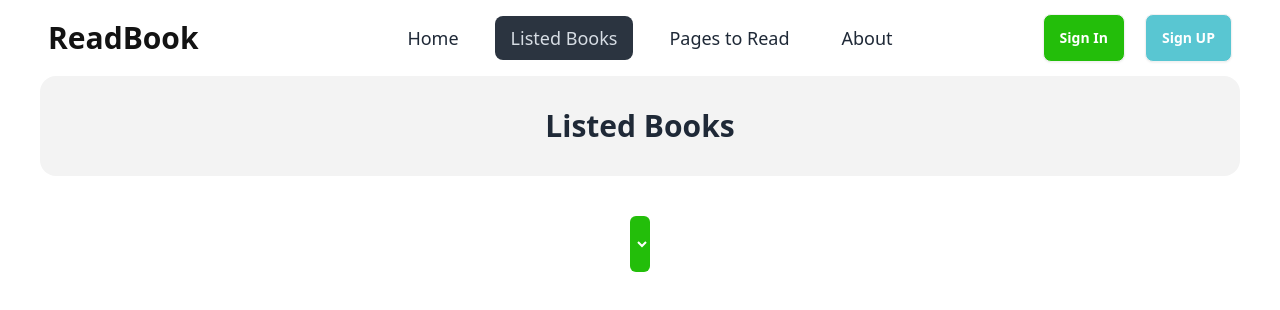
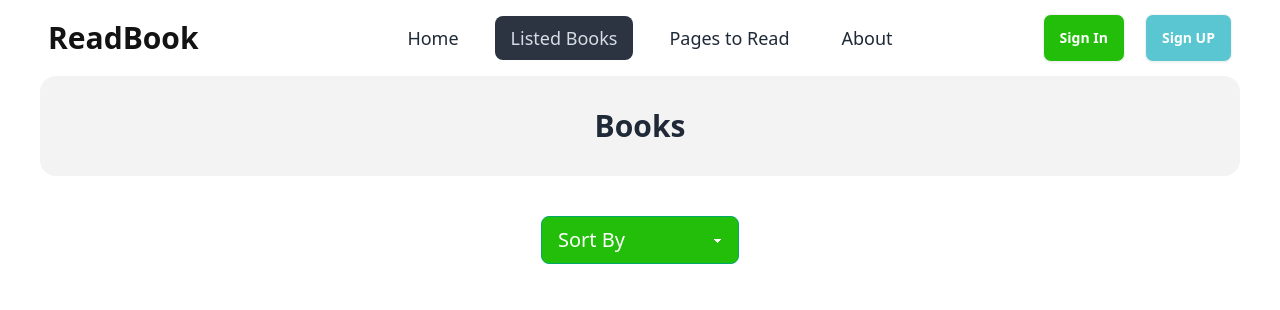
Before and after one commit to Apurbopaul131/BookRead, a React (Vite) app: page /listed-books in a window 1280 px wide. Shown: the top 310 px of the page. Built offline with nearby package versions, Linux system fonts and the light colour scheme.

Commit message:
implement Read,wishlist and sorting

```diff
--- a/src/App.jsx
+++ b/src/App.jsx
@@ -1,23 +1,31 @@
 import { useState } from "react";
 import { Outlet, useLoaderData } from "react-router-dom";
 import "./App.css";
-import { OrginalBooksData, ReadBookList } from "./Components/LevelContext/LevelContext";
+import {
+  OrginalBooksData,
+  ReadBookList,
+  WishBookList,
+} from "./Components/LevelContext/LevelContext";
 import Navbar from "./Components/Navbar/Navbar";
 
 function App() {
   //Load books data using loader function and access by hook
   const data = useLoaderData();
   //crate state to handle all read book
-  const [readlist,setReadlist] = useState([])
+  const [readlist, setReadlist] = useState([]);
+  //create state to handle wish list book
+  const [wishlist, setWishlist] = useState([]);
   return (
     <>
       <div className="mx-10">
-        <ReadBookList.Provider value={[readlist,setReadlist]}>
-        <OrginalBooksData.Provider value={data}>
-        <Navbar></Navbar>
-        <Outlet></Outlet>
-        </OrginalBooksData.Provider>
-        </ReadBookList.Provider>
+        <WishBookList.Provider value={[wishlist, setWishlist]}>
+          <ReadBookList.Provider value={[readlist, setReadlist]}>
+            <OrginalBooksData.Provider value={data}>
+              <Navbar></Navbar>
+              <Outlet></Outlet>
+            </OrginalBooksData.Provider>
+          </ReadBookList.Provider>
+        </WishBookList.Provider>
       </div>
     </>
   );
--- a/src/Components/BookInfo/BookInfo.jsx
+++ b/src/Components/BookInfo/BookInfo.jsx
@@ -1,12 +1,16 @@
 import { useContext } from 'react';
 import { useLoaderData } from 'react-router-dom';
-import { ReadBookList } from '../LevelContext/LevelContext';
+import { ReadBookList, WishBookList } from '../LevelContext/LevelContext';
 import './BookInfo.css';
 
 const BookInfo = () => {
     const data = useLoaderData();
     //Take readlist and setRead list form context api
     const [readlist,setReadlist] = useContext(ReadBookList);
+
+    //Take readlist and setRead list form context api
+    const [wishlist,setWishlist] = useContext(WishBookList);
+
     const {
         bookName,
         author,
@@ -20,15 +24,37 @@ const BookInfo = () => {
         yearOfPublishing
     } = data;
 
+    //This function called when click on the read button
     const handleReadList =(readBook) =>{
+        console.log(readBook);
         const duplicateBook = readlist.find((bookItem)=>bookItem.bookId === readBook.bookId);
-        if(!duplicateBook){
+        const duplicateWishlist = wishlist.find((bookItem)=>bookItem.bookId === readBook.bookId);
+        if(!duplicateBook && !duplicateWishlist){
             setReadlist([...readlist,readBook]);
+        }
+        else if(duplicateWishlist){
+            const reamainingWishlist = wishlist.filter((wishBookItem)=> wishBookItem.bookId !== duplicateWishlist.bookId);
+            setWishlist(reamainingWishlist);
+            setReadlist([...readlist, readBook]);
         }
         else{
             alert('book already add to readlist');
         }
 
+    }
+
+    const handleWishList = (wishBook) =>{
+        const findReadBook = readlist.find((readItem)=>readItem.bookId === wishBook.bookId);
+        const findWishBook = wishlist.find((wishItem)=>wishItem.bookId === wishBook.bookId);
+        if(findReadBook){
+            alert('The book already read..');
+        }
+        else if(findWishBook){
+            alert('The book already added to wish list..');
+        }
+        else{
+            setWishlist([...wishlist,wishBook]);
+        }
     }
     return (
         <div className='grid grid-cols-2 gap-8 mt-5'>
@@ -58,7 +84,7 @@ const BookInfo = () => {
                 </div>
                 <div className='flex gap-4'>
                     <button onClick={()=>handleReadList(data)} className="btn bg-white border-2 border-[#1313134D]">Read</button>
-                    <button className="btn bg-[#50B1C9] text-white font-semibold">WishList</button>
+                    <button onClick={()=>handleWishList(data)} className="btn bg-[#50B1C9] text-white font-semibold">WishList</button>
                 </div>
             </div>
         </div>
--- a/src/Components/LevelContext/LevelContext.js
+++ b/src/Components/LevelContext/LevelContext.js
@@ -1,5 +1,10 @@
 import { createContext } from "react";
 
+//This context is created for handle Orginal list book
 export const OrginalBooksData = createContext([]);
 
+//This context is created for handle read list book
 export const ReadBookList = createContext([]);
+
+//This context is created for handle wishlist list book
+export const WishBookList = createContext([]);
--- a/src/Components/ListedBooks/ListedBooks.jsx
+++ b/src/Components/ListedBooks/ListedBooks.jsx
@@ -1,31 +1,38 @@
 import { useContext, useState } from "react";
-import { ReadBookList } from "../LevelContext/LevelContext";
+import { ReadBookList, WishBookList } from "../LevelContext/LevelContext";
+import SelactItem from "../SetactItem/SelactItem";
 import "./ListedBooks.css";
 
 const ListedBooks = () => {
-  const [readlist] = useContext(ReadBookList);
-  const [myCar, setMyCar] = useState("Sort By");
-  const {
-    rating,
-    totalPages,
-    yearOfPublishing
-  } = readlist;
+  const [readlist,setReadlist] = useContext(ReadBookList);
+  const [wishList, setWishlist] = useContext(WishBookList);
+  console.log(readlist);
+  console.log(wishList);
+//   const {
+//     rating,
+//     totalPages,
+//     yearOfPublishing
+//   } = readlist;
+  const [sortData, setSortData] = useState("sort by");
   const handleChange = (event) => {
-    setMyCar(event.target.value)
+    setSortData(event.target.value)
+    const readListedBook = [...readlist];
+    const wishlistedBook = [...wishList];
+    readListedBook.sort((previousBook,currentBook)=>currentBook[event.target.value] - previousBook[event.target.value]);
+    wishlistedBook.sort((previousBook,currentBook)=>currentBook[event.target.value] - previousBook[event.target.value]);
+
+    setReadlist(readListedBook);
+    setWishlist(wishlistedBook);
+    console.log('sorting done');
+
   }
   return (
     <div>
       <h1 className="text-3xl font-bold py-8 bg-[#1313130D] rounded-2xl text-center">
-        Listed Books
+        Books
       </h1>
       <div className="my-10">
-        <form className="w-1/2 mx-auto flex justify-center">
-          <select value={myCar} onChange={handleChange} className="py-4 flex gap-3 items-center bg-[#23BE0A] text-white rounded-md border-none">
-            <option value="Ford">{rating}</option>
-            <option value="Volvo">{totalPages}</option>
-            <option value="Fiat">{}</option>
-          </select>
-        </form>
+        <SelactItem sortData={sortData} handleChange={handleChange}></SelactItem>
       </div>
     </div>
   );
--- /dev/null
+++ b/src/Components/SetactItem/SelactItem.jsx
@@ -0,0 +1,20 @@
+import PropTypes from 'prop-types';
+import './SelactItem.css';
+const SelactItem = ({sortData,handleChange}) => {
+    return (
+        <form className="w-1/2 mx-auto flex justify-center">
+          <select value={sortData} onChange={handleChange} className="select select-success bg-[#23BE0A] text-xl text-bold text-white">
+          <option disabled value="sort by">Sort By</option>
+            <option value="rating">Rating</option>
+            <option value="totalPages">Total pages</option>
+            <option value="yearOfPublishing">Year of publish</option>
+          </select>
+        </form>
+    );
+};
+
+SelactItem.propTypes = {
+    sortData:PropTypes.string.isRequired,
+    handleChange:PropTypes.func.isRequired
+}
+export default SelactItem;
```
Also changed, not shown: public/data-5.json (+11 -11 lines), src/Components/SetactItem/SelactItem.css (added).
